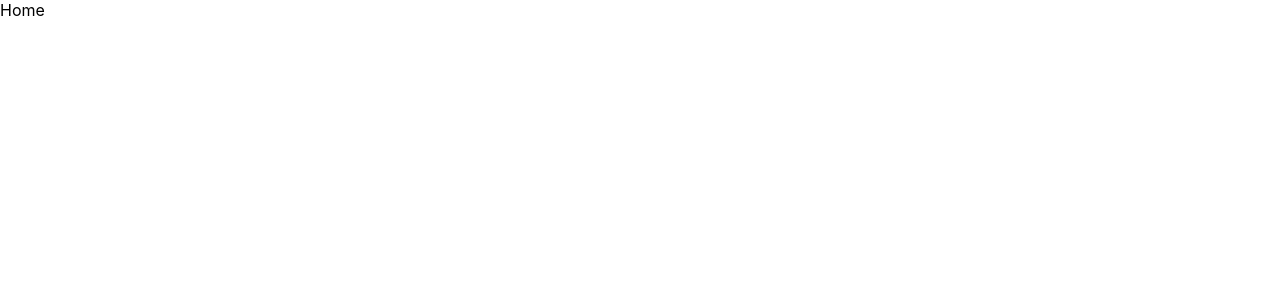
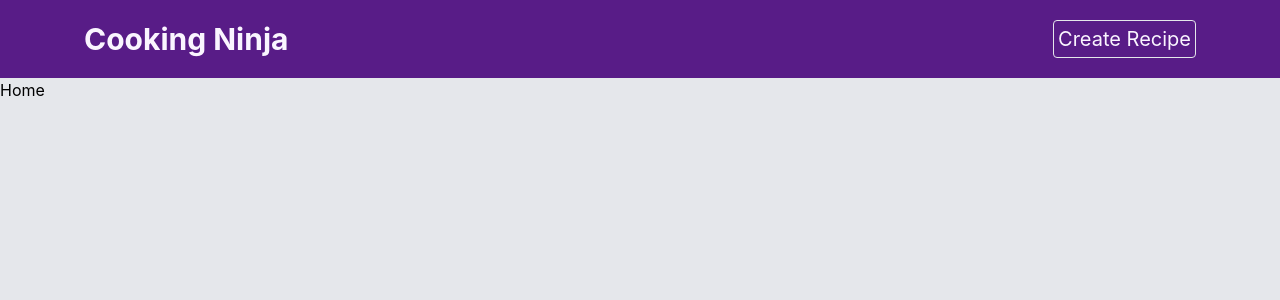
Before and after one commit to DavidRedding/recipe-directory, a React (Create React App) app: page / in a window 1280 px wide. Shown: the top 300 px of the page. Built offline with nearby package versions, Linux system fonts and the light colour scheme.

Commit message:
navbar styling and a couple links

```diff
--- a/src/App.js
+++ b/src/App.js
@@ -1,5 +1,5 @@
 import { BrowserRouter, Route, Switch, NavLink, Redirect } from 'react-router-dom';
-
+import Navbar from './components/Navbar';
 // page components
 import Home from './pages/home/Home';
 import Create from './pages/create/Create';
@@ -8,8 +8,9 @@ import Search from './pages/search/Search';
 
 const App = () => {
   return (
-    <div className="min-h-screen">
+    <div className="min-h-screen bg-gray-200">
       <BrowserRouter>
+        <Navbar />
         <Switch>
           <Route path="/" exact>
             <Home />
--- /dev/null
+++ b/src/components/Navbar.js
@@ -0,0 +1,18 @@
+import { Link } from 'react-router-dom';
+
+const Navbar = () => {
+  return (
+    <div className="bg-purple-900 ">
+      <nav className=" flex justify-between p-5 text-purple-50 items-center max-w-6xl mx-auto">
+        <Link to="/">
+          <h1 className=" text-3xl font-bold  ">Cooking Ninja</h1>
+        </Link>
+        <Link to="/create" className="text-xl border p-1 rounded ">
+          Create Recipe
+        </Link>
+      </nav>
+    </div>
+  );
+};
+
+export default Navbar;
--- a/tailwind.config.js
+++ b/tailwind.config.js
@@ -1,7 +1,7 @@
 module.exports = {
-  content: [],
+  content: ['./src/**/*.{js,jsx,ts,tsx}'],
   theme: {
     extend: {},
   },
   plugins: [],
-}
+};
```
Also changed, not shown: src/index.css (+7 -5 lines).
